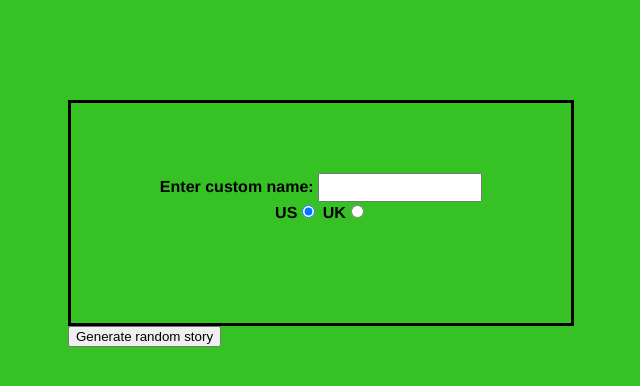
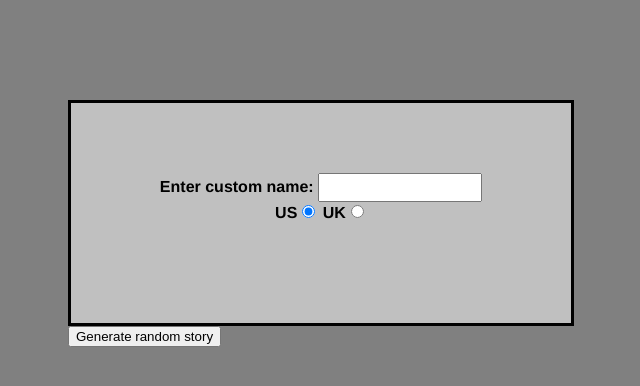
Before and after one commit to Tapily/ATStory, a plain HTML site: page index.html in a window 1280 px wide. Shown: the whole page, without its empty margins (332-972 px from the left). Drawn offline with Linux system fonts and the light colour scheme.

Commit message:
Update index.html

```diff
--- a/index.html
+++ b/index.html
@@ -10,7 +10,7 @@
     <style>
 
     body {
-       background: #36C125;
+       background: #808080;
       font-family: helvetica, sans-serif;
       margin-top:100px;
       margin-left:400px;
@@ -33,6 +33,7 @@
       visibility: hidden;
     }
     .form{
+      background: #C0C0C0;
      padding-top: 70px;
         border:solid;
         width:500px;
```
